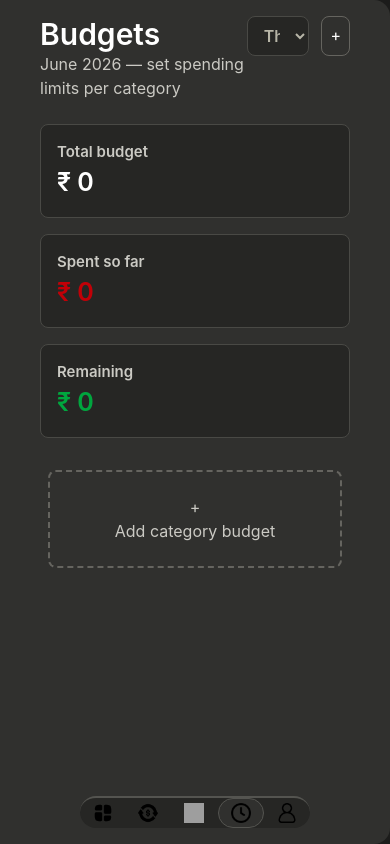
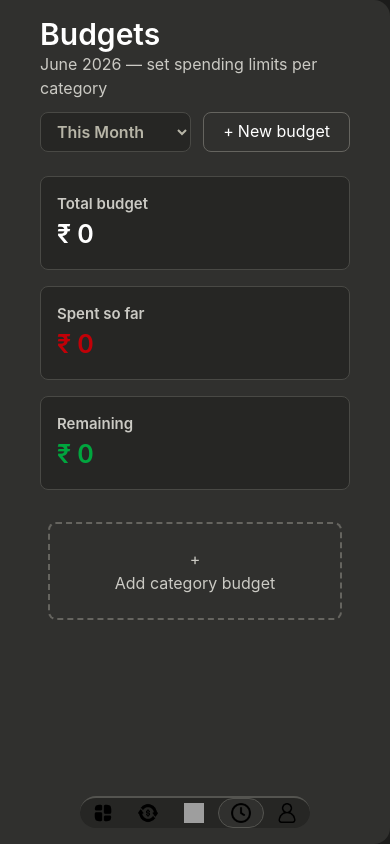
Before and after one commit to AaryanSingh31/Expense-tracker, a React (Vite) app: page /budgets in a window 390 px wide. Built offline with nearby package versions, Linux system fonts and the light colour scheme; grey boxes are pictures that could not be loaded.

Commit message:
The Project is Done.

```diff
--- a/src/components/Budgets/Budgets.jsx
+++ b/src/components/Budgets/Budgets.jsx
@@ -70,13 +70,13 @@ function Budgets() {
 
   return (
     <div className='w-full h-full rounded-r-2xl bg-[#30302e] pt-4 pb-17 md:py-4 px-10 overflow-scroll no-scrollbar'>
-      <div className="flex justify-around">
+      <div className="flex flex-col sm:flex-row justify-around">
         <div className="flex flex-col">
           <div className="text-white font-semibold text-3xl">Budgets</div>
           <div className="text-[#cbcac4]">{currentMonth} {currentYear} — set spending limits per category</div>
         </div>
 
-        <div className="flex gap-3">
+        <div className="flex gap-3 mt-3">
           <select
             className="w-full sm:w-40 bg-[#262624] border-[1.5px] border-[#494945] h-10 px-3 cursor-pointer rounded-lg focus:outline-none focus:border-blue-600 focus:shadow-[0_0_6px_#3b82f6] font-semibold text-[#b7b5a7]"
             value={months}
@@ -88,10 +88,10 @@ function Budgets() {
           </select>
 
           <button
-            className='flex gap-1 border-[1.5px] pt-1.5 px-2 h-10 rounded-lg text-white border-[#65645f] hover:bg-[#212020] duration-300 cursor-pointer'
+            className='flex w-full justify-center gap-1 border-[1.5px] pt-1.5 px-2 h-10 rounded-lg text-white border-[#65645f] hover:bg-[#212020] duration-300 cursor-pointer'
             onClick={() => setShowInput(true)}
           >
-            + <span className=' hidden sm:block'>New budget</span>
+            + <span className='block'>New budget</span>
           </button>
 
           {showInput && (
```
